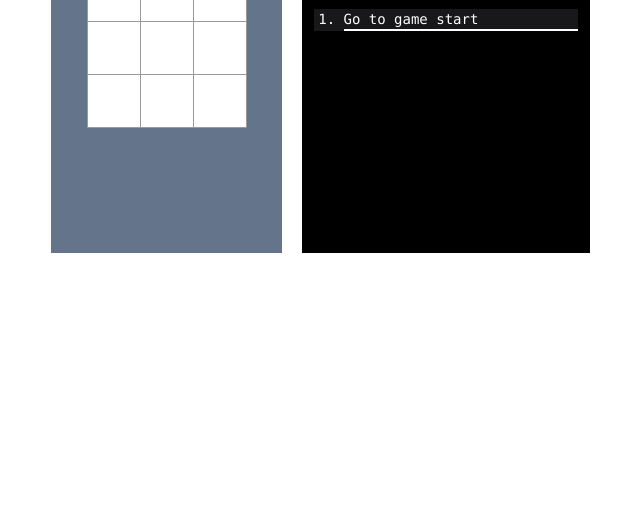
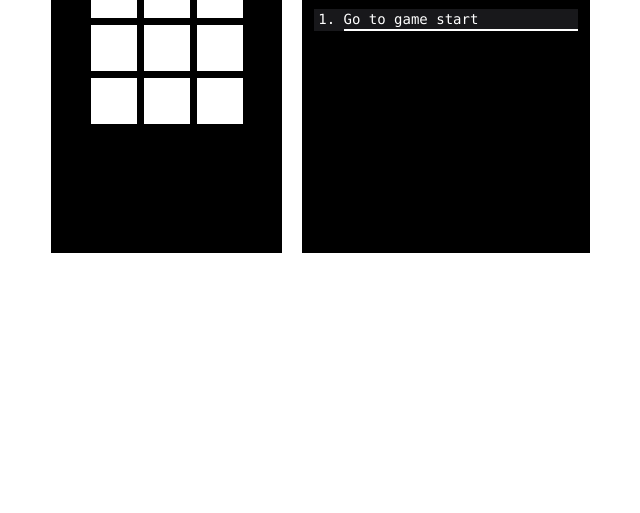
Before and after one commit to RicardoEspindol/jogo-da-velha-react, a React app in the folder jogo-da-velha-react/: page / in a window 1280 px wide. Shown: the part 327-840 px from the top of the page, without its empty margins (340-980 px from the left). Built offline with nearby package versions, Linux system fonts and the light colour scheme.

Commit message:
refactory square

```diff
--- a/jogo-da-velha-react/src/index.css
+++ b/jogo-da-velha-react/src/index.css
@@ -24,7 +24,7 @@ ol, ul {
 
 .square {
   background: #fff;
-  border: 1px solid #999;
+  border: 4px solid #000;
   float: left;
   font-size: 24px;
   font-weight: bold;
--- a/jogo-da-velha-react/src/index.js
+++ b/jogo-da-velha-react/src/index.js
@@ -5,7 +5,7 @@ import './index.css';
 
 function Square(props){
   return(
-    <button className='square text-red-700 text-9xl'
+    <button className='square bg-black'
     onClick={
       props.onClick}>
         {props.value}
@@ -18,6 +18,7 @@ class Board extends React.Component {
     return (
       <Square
         value={this.props.squares[i]}
+        className="text-xs"
         onClick = {() => this.props.onClick(i)}
       />
     );
@@ -108,7 +109,7 @@ class Game extends React.Component {
     return (
       <div className='flex flex-row justify-center items-center h-screen w-screen'>
         <div className="game">
-          <div className="game-board p-9 bg-slate-500">
+          <div className="game-board p-9 bg-black">
             <Board
              squares={current.squares}
             onClick={(i) => this.handleClick(i)}
```
